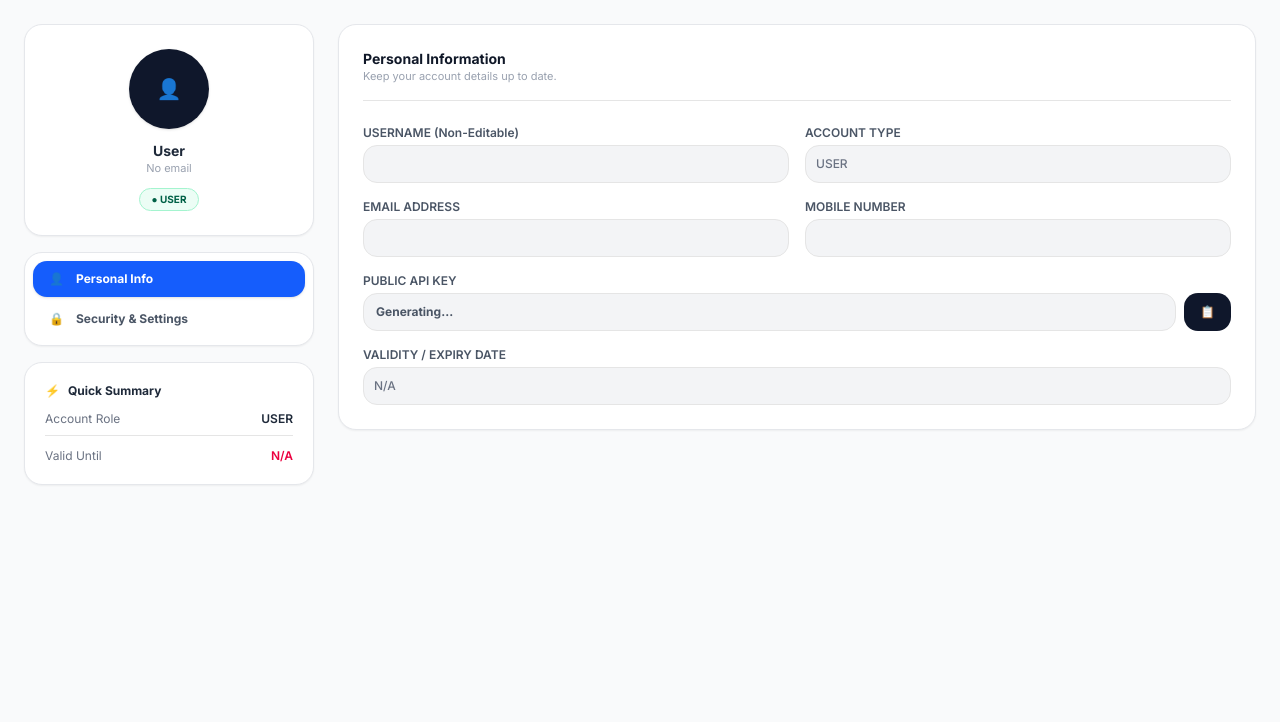
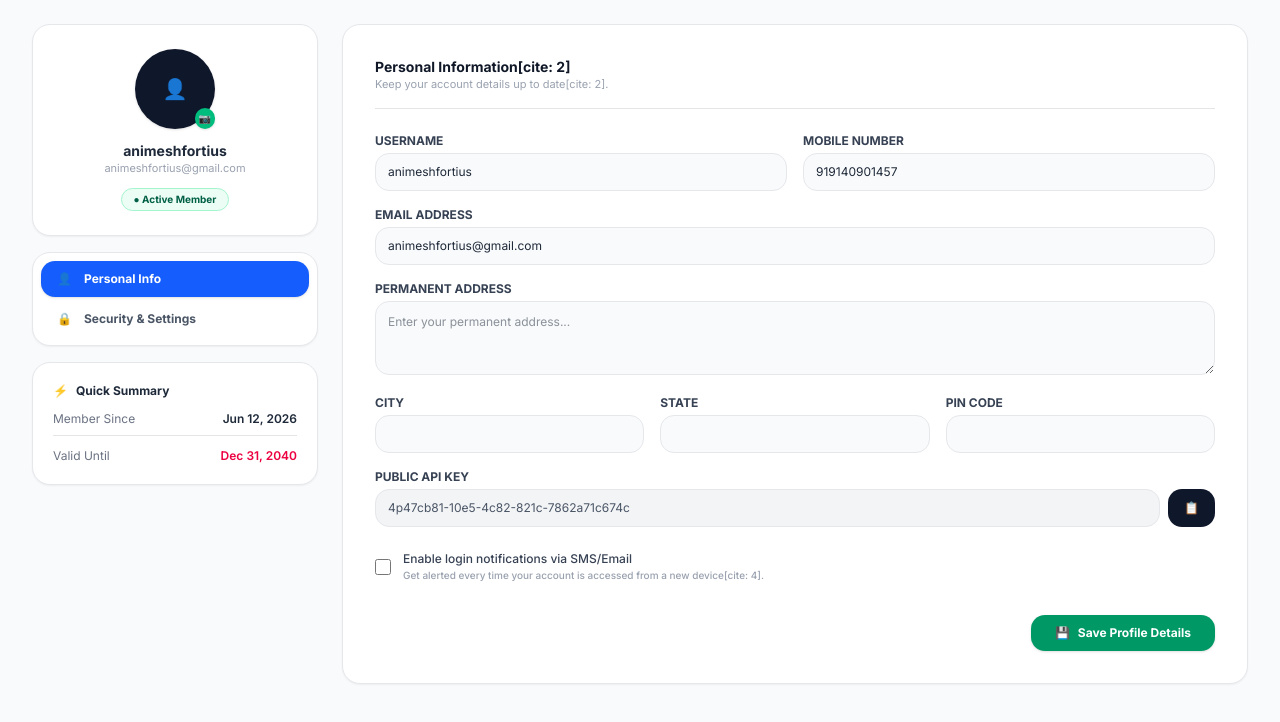
Before and after one commit to animeshfortius/waba-admin-panel, a Next.js app: page /Client/MyProfile/Index in a window 1280 px wide. Shown: the top 722 px of the page. Built offline with nearby package versions, Linux system fonts and the light colour scheme; no server answers.

Commit message:
Fix profile page layout width and active member status for super admin

```diff
--- a/app/Client/MyProfile/Index/page.tsx
+++ b/app/Client/MyProfile/Index/page.tsx
@@ -4,36 +4,56 @@ import { useState, useEffect } from "react";
 
 export default function MyProfilePage() {
   const [activeTab, setActiveTab] = useState<"personal" | "security">("personal");
-  const [profile, setProfile] = useState({
-    username: "",
-    name: "",
-    email: "",
-    phone: "",
-    apiKey: "",
-    expiryDate: "",
-    role: "",
+
+  // Form states for Personal Info
+  const [formData, setFormData] = useState({
+    username: "animeshfortius",
+    mobile: "919140901457",
+    email: "animeshfortius@gmail.com",
+    address: "",
+    city: "",
+    state: "",
+    pinCode: "",
+    apiKey: "4p47cb81-10e5-4c82-821c-7862a71c674c",
+    loginNotification: false,
   });
+
   const [loading, setLoading] = useState(true);
 
   // Security toggles state
   const [securitySettings, setSecuritySettings] = useState({
     ipWhitelisting: false,
     dlrWebhook: false,
-    loginNotification: false,
   });
 
   useEffect(() => {
-    // Fetch profile data from API
+    // Fetch logged-in Super Admin details
     fetch("/api/client/profile")
       .then((res) => res.json())
       .then((data) => {
         if (data.success && data.user) {
-          setProfile(data.user);
+          setFormData((prev) => ({
+            ...prev,
+            username: data.user.username || data.user.name || "animeshfortius",
+            email: data.user.email || "animeshfortius@gmail.com",
+            mobile: data.user.phone || "919140901457",
+            apiKey: data.user.apiKey || "4p47cb81-10e5-4c82-821c-7862a71c674c",
+          }));
         }
       })
       .catch((err) => console.error("Error fetching profile:", err))
       .finally(() => setLoading(false));
   }, []);
+
+  const handlePersonalChange = (e: React.ChangeEvent<HTMLInputElement | HTMLTextAreaElement>) => {
+    const { name, value } = e.target;
+    setFormData((prev) => ({ ...prev, [name]: value }));
+  };
+
+  const handleSaveProfile = (e: React.FormEvent) => {
+    e.preventDefault();
+    alert("Profile details saved successfully!");
+  };
 
   const handleUpdateSecurity = (e: React.FormEvent) => {
     e.preventDefault();
@@ -41,10 +61,8 @@ export default function MyProfilePage() {
   };
 
   const copyApiKey = () => {
-    if (profile.apiKey) {
-      navigator.clipboard.writeText(profile.apiKey);
+    navigator.clipboard.writeText(formData.apiKey);
     alert("API Key copied to clipboard!");
-    }
   };
 
   if (loading) {
@@ -52,23 +70,26 @@ export default function MyProfilePage() {
   }
 
   return (
-    <div className="max-w-7xl mx-auto p-4 md:p-6 font-sans text-xs">
+    <div className="w-full px-4 md:px-8 py-6 font-sans text-xs">
       <div className="grid grid-cols-1 md:grid-cols-4 gap-6">
 
-        {/* Left Sidebar Profile Summary Card */}
+        {/* Left Sidebar Profile Card */}
         <div className="md:col-span-1 space-y-4">
           <div className="bg-white border border-gray-200 rounded-2xl p-6 text-center shadow-xs">
             <div className="relative w-20 h-20 mx-auto mb-3">
               <div className="w-20 h-20 bg-slate-900 text-white rounded-full flex items-center justify-center text-xl font-extrabold shadow">
                 👤
               </div>
+              <span className="absolute bottom-0 right-0 bg-emerald-500 text-white p-1 rounded-full text-[10px] shadow">
+                📷
+              </span>
             </div>
 
-            <h2 className="font-bold text-gray-800 text-sm">{profile.username || profile.name || "User"}</h2>
-            <p className="text-gray-400 text-[11px] mb-3">{profile.email || "No email"}</p>
+            <h2 className="font-bold text-gray-800 text-sm">{formData.username}</h2>
+            <p className="text-gray-400 text-[11px] mb-3">{formData.email}</p>
 
-            <div className="inline-block bg-emerald-50 border border-emerald-200 text-emerald-800 px-3 py-1 rounded-full text-[10px] font-bold uppercase">
-              ● {profile.role || "USER"}
+            <div className="inline-block bg-emerald-50 border border-emerald-200 text-emerald-800 px-3 py-1 rounded-full text-[10px] font-bold">
+              ● Active Member
             </div>
           </div>
 
@@ -103,81 +124,114 @@ export default function MyProfilePage() {
               <span>⚡</span> Quick Summary
             </h3>
             <div className="flex justify-between text-gray-500 border-b pb-2">
-              <span>Account Role</span>
-              <span className="font-semibold text-gray-800">{profile.role || "USER"}</span>
+              <span>Member Since</span>
+              <span className="font-semibold text-gray-800">Jun 12, 2026</span>
             </div>
             <div className="flex justify-between text-gray-500">
               <span>Valid Until</span>
-              <span className="font-semibold text-rose-600">
-                {profile.expiryDate ? profile.expiryDate.substring(0, 10) : "N/A"}
-              </span>
+              <span className="font-semibold text-rose-600">Dec 31, 2040</span>
             </div>
           </div>
         </div>
 
-        {/* Right Content Area */}
+        {/* Right Content Area (Full Width Expanded) */}
         <div className="md:col-span-3">
           {activeTab === "personal" ? (
-            <div className="bg-white border border-gray-200 rounded-2xl p-6 shadow-xs space-y-6">
-              <div className="border-b pb-4">
-                <h2 className="font-bold text-gray-900 text-sm">Personal Information</h2>
-                <p className="text-gray-400 text-[11px]">Keep your account details up to date.</p>
+            <div className="bg-white border border-gray-200 rounded-2xl p-8 shadow-xs w-full">
+              <div className="border-b pb-4 mb-6">
+                <h2 className="font-bold text-gray-900 text-sm">Personal Information[cite: 2]</h2>
+                <p className="text-gray-400 text-[11px]">Keep your account details up to date[cite: 2].</p>
               </div>
 
+              <form onSubmit={handleSaveProfile} className="space-y-4 w-full">
                 <div className="grid grid-cols-1 md:grid-cols-2 gap-4">
-                {/* Username */}
-                <div className="space-y-1">
-                  <label className="block font-semibold text-gray-600">USERNAME (Non-Editable)</label>
+                  <div>
+                    <label className="block font-bold text-gray-700 mb-1">USERNAME</label>
                     <input
                       type="text"
-                    readOnly
-                    value={profile.username || profile.name || ""}
-                    className="w-full border rounded-xl p-2.5 bg-gray-100 text-gray-500 font-medium"
+                      name="username"
+                      value={formData.username}
+                      onChange={handlePersonalChange}
+                      className="w-full border border-gray-200 rounded-xl px-3 py-2.5 bg-gray-50 text-gray-800 focus:outline-blue-500"
                     />
                   </div>
 
-                {/* Account Type */}
-                <div className="space-y-1">
-                  <label className="block font-semibold text-gray-600">ACCOUNT TYPE</label>
+                  <div>
+                    <label className="block font-bold text-gray-700 mb-1">MOBILE NUMBER</label>
                     <input
                       type="text"
-                    readOnly
-                    value={profile.role || "USER"}
-                    className="w-full border rounded-xl p-2.5 bg-gray-100 text-gray-500 font-medium"
+                      name="mobile"
+                      value={formData.mobile}
+                      onChange={handlePersonalChange}
+                      className="w-full border border-gray-200 rounded-xl px-3 py-2.5 bg-gray-50 text-gray-800 focus:outline-blue-500"
+                    />
+                  </div>
+                </div>
+
+                <div>
+                  <label className="block font-bold text-gray-700 mb-1">EMAIL ADDRESS</label>
+                  <input
+                    type="email"
+                    name="email"
+                    value={formData.email}
+                    onChange={handlePersonalChange}
+                    className="w-full border border-gray-200 rounded-xl px-3 py-2.5 bg-gray-50 text-gray-800 focus:outline-blue-500"
                   />
                 </div>
 
-                {/* Email Address */}
-                <div className="space-y-1">
-                  <label className="block font-semibold text-gray-600">EMAIL ADDRESS</label>
+                <div>
+                  <label className="block font-bold text-gray-700 mb-1">PERMANENT ADDRESS</label>
+                  <textarea
+                    name="address"
+                    rows={3}
+                    value={formData.address}
+                    onChange={handlePersonalChange}
+                    placeholder="Enter your permanent address..."
+                    className="w-full border border-gray-200 rounded-xl p-3 bg-gray-50 text-gray-800 focus:outline-blue-500"
+                  ></textarea>
+                </div>
+
+                <div className="grid grid-cols-1 md:grid-cols-3 gap-4">
+                  <div>
+                    <label className="block font-bold text-gray-700 mb-1">CITY</label>
                     <input
-                    type="email"
-                    readOnly
-                    value={profile.email || ""}
-                    className="w-full border rounded-xl p-2.5 bg-gray-100 text-gray-500"
+                      type="text"
+                      name="city"
+                      value={formData.city}
+                      onChange={handlePersonalChange}
+                      className="w-full border border-gray-200 rounded-xl px-3 py-2.5 bg-gray-50 text-gray-800 focus:outline-blue-500"
                     />
                   </div>
-
-                {/* Mobile Number */}
-                <div className="space-y-1">
-                  <label className="block font-semibold text-gray-600">MOBILE NUMBER</label>
+                  <div>
+                    <label className="block font-bold text-gray-700 mb-1">STATE</label>
                     <input
                       type="text"
-                    readOnly
-                    value={profile.phone || ""}
-                    className="w-full border rounded-xl p-2.5 bg-gray-100 text-gray-500 font-mono"
+                      name="state"
+                      value={formData.state}
+                      onChange={handlePersonalChange}
+                      className="w-full border border-gray-200 rounded-xl px-3 py-2.5 bg-gray-50 text-gray-800 focus:outline-blue-500"
                     />
                   </div>
+                  <div>
+                    <label className="block font-bold text-gray-700 mb-1">PIN CODE</label>
+                    <input
+                      type="text"
+                      name="pinCode"
+                      value={formData.pinCode}
+                      onChange={handlePersonalChange}
+                      className="w-full border border-gray-200 rounded-xl px-3 py-2.5 bg-gray-50 text-gray-800 focus:outline-blue-500"
+                    />
+                  </div>
+                </div>
 
-                {/* API Key */}
-                <div className="md:col-span-2 space-y-1">
-                  <label className="block font-semibold text-gray-600">PUBLIC API KEY</label>
+                <div>
+                  <label className="block font-bold text-gray-700 mb-1">PUBLIC API KEY</label>
                   <div className="flex gap-2">
                     <input
                       type="text"
                       readOnly
-                      value={profile.apiKey || "Generating..."}
-                      className="w-full border rounded-xl px-3 py-2.5 bg-gray-100 font-mono text-gray-600 font-bold"
+                      value={formData.apiKey}
+                      className="w-full border border-gray-200 rounded-xl px-3 py-2.5 bg-gray-100 font-mono text-gray-600"
                     />
                     <button
                       type="button"
@@ -189,32 +243,44 @@ export default function MyProfilePage() {
                   </div>
                 </div>
 
-                {/* Expiry Date */}
-                <div className="md:col-span-2 space-y-1">
-                  <label className="block font-semibold text-gray-600">VALIDITY / EXPIRY DATE</label>
+                <div className="flex items-center gap-3 pt-2">
                   <input
-                    type="text"
-                    readOnly
-                    value={profile.expiryDate ? profile.expiryDate.substring(0, 10) : "N/A"}
-                    className="w-full border rounded-xl p-2.5 bg-gray-100 text-gray-500 font-medium"
+                    type="checkbox"
+                    id="notif"
+                    checked={formData.loginNotification}
+                    onChange={(e) => setFormData(prev => ({ ...prev, loginNotification: e.target.checked }))}
+                    className="w-4 h-4 text-blue-600 rounded border-gray-300"
                   />
+                  <label htmlFor="notif" className="text-gray-700 font-medium">
+                    Enable login notifications via SMS/Email <br />
+                    <span className="text-[10px] text-gray-400">Get alerted every time your account is accessed from a new device[cite: 4].</span>
+                  </label>
                 </div>
+
+                <div className="flex justify-end pt-4">
+                  <button
+                    type="submit"
+                    className="bg-emerald-600 hover:bg-emerald-700 text-white font-bold px-6 py-2.5 rounded-xl shadow transition flex items-center gap-2"
+                  >
+                    <span>💾</span> Save Profile Details
+                  </button>
                 </div>
+              </form>
             </div>
           ) : (
-            <div className="bg-white border border-gray-200 rounded-2xl p-6 shadow-xs">
+            <div className="bg-white border border-gray-200 rounded-2xl p-8 shadow-xs w-full">
               <div className="border-b pb-4 mb-6">
-                <h2 className="font-bold text-gray-900 text-sm">Security Settings</h2>
-                <p className="text-gray-400 text-[11px]">Manage your account access and data delivery.</p>
+                <h2 className="font-bold text-gray-900 text-sm">Security Settings[cite: 3]</h2>
+                <p className="text-gray-400 text-[11px]">Manage your account access and data delivery[cite: 3].</p>
               </div>
 
-              <form onSubmit={handleUpdateSecurity} className="space-y-6">
+              <form onSubmit={handleUpdateSecurity} className="space-y-6 w-full">
                 <div className="space-y-4">
-                  <h3 className="font-bold text-slate-800 uppercase tracking-wider text-[11px]">Network Security</h3>
+                  <h3 className="font-bold text-slate-800 uppercase tracking-wider text-[11px]">Network Security[cite: 3]</h3>
                   <div className="flex items-center justify-between p-4 border border-gray-100 rounded-xl bg-gray-50">
                     <div>
-                      <div className="font-bold text-gray-800">IP Whitelisting</div>
-                      <div className="text-[10px] text-gray-400">Restrict account access to specific IP addresses.</div>
+                      <div className="font-bold text-gray-800">IP Whitelisting[cite: 3]</div>
+                      <div className="text-[10px] text-gray-400">Restrict account access to specific IP addresses[cite: 3].</div>
                     </div>
                     <input
                       type="checkbox"
@@ -226,11 +292,11 @@ export default function MyProfilePage() {
                 </div>
 
                 <div className="space-y-4">
-                  <h3 className="font-bold text-slate-800 uppercase tracking-wider text-[11px]">Real-Time Integration</h3>
+                  <h3 className="font-bold text-slate-800 uppercase tracking-wider text-[11px]">Real-Time Integration[cite: 3]</h3>
                   <div className="flex items-center justify-between p-4 border border-gray-100 rounded-xl bg-gray-50">
                     <div>
-                      <div className="font-bold text-gray-800">DLR Webhook (Push Delivery)</div>
-                      <div className="text-[10px] text-gray-400">Receive delivery status updates via webhook.</div>
+                      <div className="font-bold text-gray-800">DLR Webhook (Push Delivery)[cite: 3]</div>
+                      <div className="text-[10px] text-gray-400">Receive delivery status updates via webhook[cite: 3].</div>
                     </div>
                     <input
                       type="checkbox"
@@ -246,7 +312,7 @@ export default function MyProfilePage() {
                     type="submit"
                     className="bg-emerald-600 hover:bg-emerald-700 text-white font-bold px-6 py-2.5 rounded-xl shadow transition flex items-center gap-2"
                   >
-                    <span>✔</span> Update Settings
+                    <span>✔</span> Update Settings[cite: 3]
                   </button>
                 </div>
               </form>
```
Lines whose indentation alone changed are shown as unchanged.
